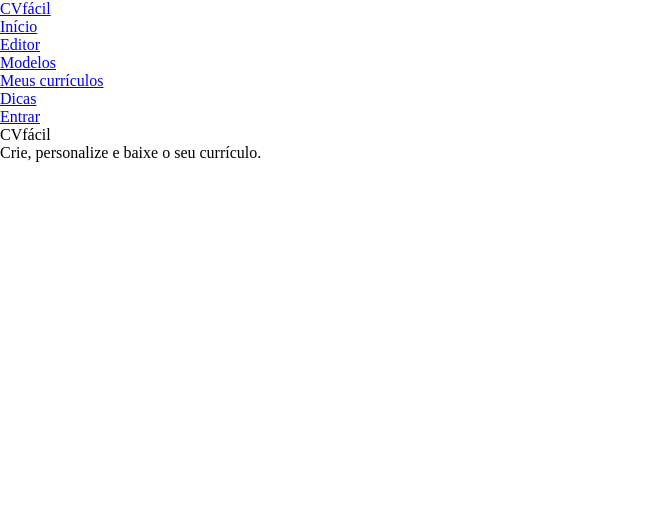
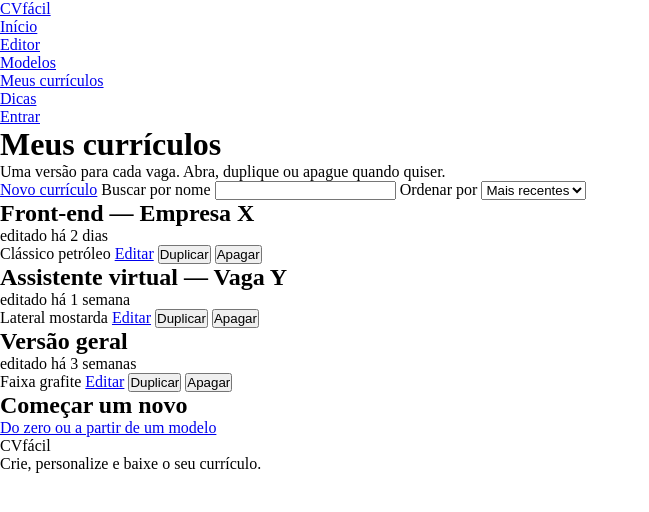
Before and after one commit to nathaliadebona/cvfacil, a plain HTML site: page meus-curriculos.html in a window 1280 px wide. Shown: the whole page, without its empty margins (0-649 px from the left). Drawn offline with Linux system fonts and the light colour scheme.

Commit message:
feat: adiciona estrutura da página meus currículos
Cria o título, o link para novo currículo, a busca e a ordenação e a lista de cards com miniatura, nome, data, tema e ações de editar, duplicar e apagar.

```diff
--- a/meus-curriculos.html
+++ b/meus-curriculos.html
@@ -29,7 +29,72 @@
     </header>
 
     <main>
+        <h1>Meus currículos</h1>
+        <p>Uma versão para cada vaga. Abra, duplique ou apague quando quiser.</p>
 
+        <a href="editor.html">Novo currículo</a>
+
+        <label for="busca">Buscar por nome</label>
+        <input type="search" name="busca" id="busca">
+
+        <label for="ordenacao">Ordenar por</label>
+        <select name="ordenacao" id="ordenacao">
+            <option value="recentes">Mais recentes</option>
+            <option value="az">Nome (A a Z)</option>
+        </select>
+
+        <section class="curriculos-lista">
+            <ul>
+                <li>
+                    <article class="curriculo-card" data-id="1">
+                        <div class="miniatura"></div>
+
+                        <h2>Front-end — Empresa X</h2>
+                        <p>editado há 2 dias</p>
+                        <span>Clássico petróleo</span>
+
+                        <a href="editor.html">Editar</a>
+                        <button type="button" class="duplicar-btn">Duplicar</button>
+                        <button type="button" class="apagar-btn">Apagar</button>
+                    </article>
+                </li>
+
+                <li>
+                    <article class="curriculo-card" data-id="2">
+                        <div class="miniatura"></div>
+
+                        <h2>Assistente virtual — Vaga Y</h2>
+                        <p>editado há 1 semana</p>
+                        <span>Lateral mostarda</span>
+
+                        <a href="editor.html">Editar</a>
+                        <button type="button" class="duplicar-btn">Duplicar</button>
+                        <button type="button" class="apagar-btn">Apagar</button>
+                    </article>
+                </li>
+
+                <li>
+                    <article class="curriculo-card" data-id="3">
+                        <div class="miniatura"></div>
+
+                        <h2>Versão geral</h2>
+                        <p>editado há 3 semanas</p>
+                        <span>Faixa grafite</span>
+
+                        <a href="editor.html">Editar</a>
+                        <button type="button" class="duplicar-btn">Duplicar</button>
+                        <button type="button" class="apagar-btn">Apagar</button>
+                    </article>
+                </li>
+
+                <li>
+                    <article class="curriculo-card">
+                        <h2>Começar um novo</h2>
+                        <a href="editor.html">Do zero ou a partir de um modelo</a>
+                    </article>
+                </li>
+            </ul>
+        </section>
     </main>
 
     <footer>
```
